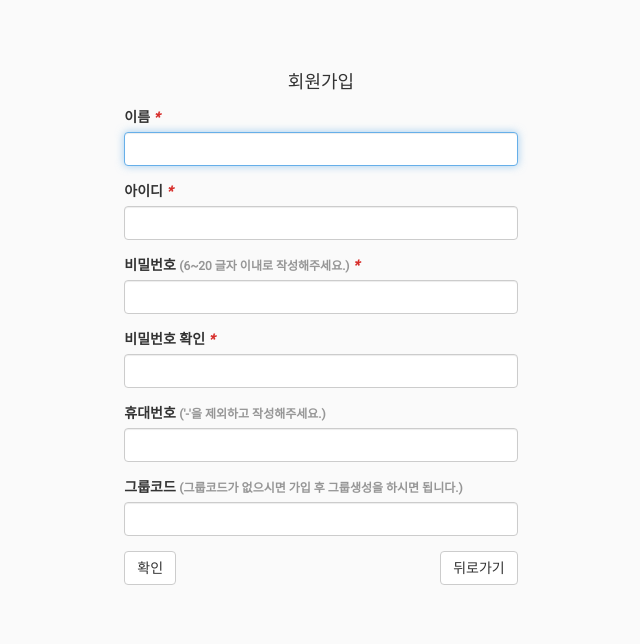
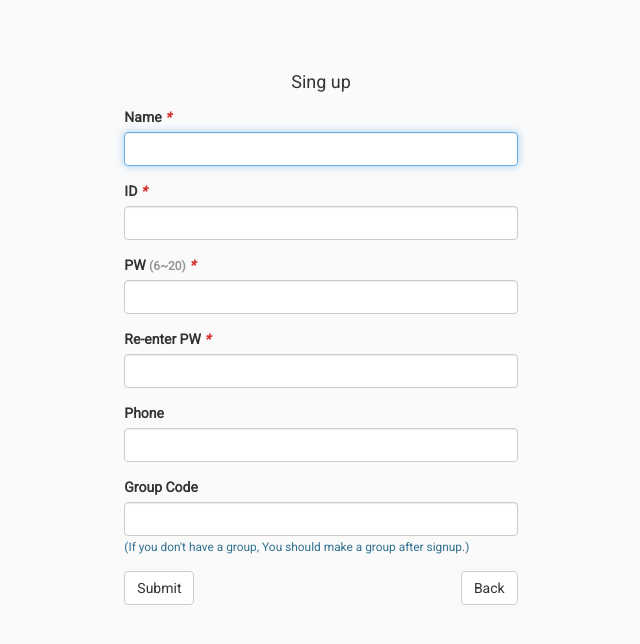
Before and after one commit to inhyeok/Its, a Python web app: template templates/signup.html in a window 1280 px wide. Shown: the part 60-704 px from the top of the page, without its empty margins (319-959 px from the left). Run offline with Jinja, Linux system fonts and the light colour scheme; the template is opened without the code that fills it, so the values that code supplies are empty; some libraries are stand-ins or nearby versions.

Commit message:
Fix signup code improve

```diff
--- a/static/css/landing.css
+++ b/static/css/landing.css
@@ -46,15 +46,15 @@ body{
   float: right;
 }
 
-.header .header-menu button{
+.header .header-menu .btn-default{
   color: #A52127;
   background: transparent;
 }
-.header .header-menu button:hover{
+.header .header-menu .btn-default:hover{
   color: #A52127;
 }
 
-.header .header-menu button:focus{
+.header .header-menu .btn-default:focus{
   background: transparent;
 }
 
--- a/static/js/signup.js
+++ b/static/js/signup.js
@@ -1,39 +1,68 @@
 $(function () {
   $('#signupForm').on('submit', function () {
-    $this = $(this);
-    if(!$this.find($('#name')).val()){
-      $this.find($('#name')).focus();
+    var $this = $(this);
+    var phone_re = /^01[016789]{1}-?[0-9]{3,4}-?[0-9]{4}$/;
+
+    var user = {
+      name: $this.find('#name'),
+      id: $this.find('#id'),
+      pw: $this.find('#pw'),
+      pw_check: $this.find('#pwCheck'),
+      phone: $this.find('#phone'),
+      group_code: $this.find('#groupCode')
+    }
+
+    var data = {
+      name: user.name.val(),
+      id: user.id.val(),
+      pw: user.pw.val(),
+      pw_check: user.pw_check.val(),
+      phone: user.phone.val(),
+      group_code: user.group_code.val()
+    }
+
+    if(phone_re.test(data.phone)){
+      data.phone = data.phone.replace('-', '');
+    }
+    else {
+      user.phone.focus();
+      sw_alert('error', '휴대번호를 다시 입력해주세요.');
+      return false;
+    }
+
+    if(!data.name){
+      user.name.focus();
       sw_alert('error', '이름을 입력해주세요.');
     }
-    else if(!$this.find($('#id')).val()){
-      $this.find($('#id')).focus();
+    else if(!data.id){
+      user.id.focus();
       sw_alert('error', '아이디를 입력해주세요.');
     }
-    else if(!$this.find($('#pw')).val()){
-      $this.find($('#pw')).focus();
+    else if(!data.pw){
+      user.pw.focus();
       sw_alert('error', '비밀번호를 입력해주세요.');
     }
-    else if($this.find($('#pw')).val().length < 6 || $this.find($('#pw')).val().length > 20){
-      $this.find($('#pw')).focus();
+    else if(data.pw.length < 6 || data.pw.length > 20){
+      user.pw.focus();
       sw_alert('error', '비밀번호 범위를 확인해주세요.');
     }
-    else if(!$this.find($('#pwCheck')).val()){
-      $this.find($('#pwCheck')).focus();
+    else if(!data.pw_check){
+      user.pw_check.focus();
       sw_alert('error', '비밀번호 확인을 입력해주세요.');
     }
-    else if($this.find($('#pw')).val() !== $this.find($('#pwCheck')).val()){
-      $this.find($('#pwCheck')).focus();
+    else if(data.pw !== data.pw_check){
+      user.pw_check.focus();
       sw_alert('error', '비밀번호 확인이 다릅니다.');
     }
     else {
       $.ajax({
         url: '/signup',
-        data: $this.serialize(),
+        data: data,
         type: 'POST',
         success: function (req) {
           if(req.status === 200){
             sw_alert('success', '가입완료');
-            return window.location = '/login';
+            return window.location = '/';
           }
           else if(req.status === 204) {
             sw_alert('error', req.message);
--- a/templates/signup.html
+++ b/templates/signup.html
@@ -10,48 +10,49 @@
     <div class='col-sm-4 col-sm-offset-4'>
       <form id='signupForm' action="{{url_for('signup')}}" method='POST'>
         <div class='form-group text-center'>
-          <h4>회원가입</h4>
+          <h4>Sing up</h4>
         </div>
         <div class='form-group'>
-          <label>이름
+          <label>Name
             <i class='required'>*</i>
           </label>
           <input type='text' id='name' name='name' class='form-control' autofocus />
         </div>
         <div class='form-group'>
-          <label>아이디
+          <label>ID
             <i class='required'>*</i>
           </label>
           <input type='text' id='id' name='id' class='form-control' />
         </div>
         <div class='form-group'>
-          <label>비밀번호
-            <span class='text-muted'>(6~20 글자 이내로 작성해주세요.)</span>
+          <label>PW
+            <span class='text-muted'>(6~20)</span>
             <i class='required'>*</i>
           </label>
           <input type='password' id='pw' name='pw' class='form-control' />
         </div>
         <div class='form-group'>
-          <label>비밀번호 확인
+          <label>Re-enter PW
             <i class='required'>*</i>
           </label>
           <input type='password' id='pwCheck' name='pwCheck' class='form-control' />
         </div>
         <div class='form-group'>
-          <label>휴대번호
-            <span class='text-muted'>('-'을 제외하고 작성해주세요.)</span>
+          <label>Phone
+            <!-- <span class='text-muted'>('-'을 제외하고 작성해주세요.)</span> -->
           </label>
           <input type='text' id='phone' name='phone' class='form-control' />
         </div>
         <div class='form-group'>
-          <label>그룹코드
-            <span class='text-muted'>(그룹코드가 없으시면 가입 후 그룹생성을 하시면 됩니다.)</span>
+          <label>Group Code
+            <!-- <span class='text-muted'>(그룹코드가 없으시면 가입 후 그룹생성을 하시면 됩니다.)</span> -->
           </label>
           <input type='text' id='groupCode' name='group_code' class='form-control' />
+          <span class='text-info small'>(If you don't have a group, You should make a group after signup.)</span>
         </div>
         <div class='form-group'>
-          <button type='submit' class='btn btn-default'>확인</button>
-          <a href='/login' class='btn btn-default pull-right'>뒤로가기</a>
+          <button type='submit' class='btn btn-default'>Submit</button>
+          <a href='/' class='btn btn-default pull-right'>Back</a>
         </div>
       </form>
     </div>
```
Also changed, not shown: routes.py (+34 -19 lines), templates/landing.html (+12 -12 lines).
